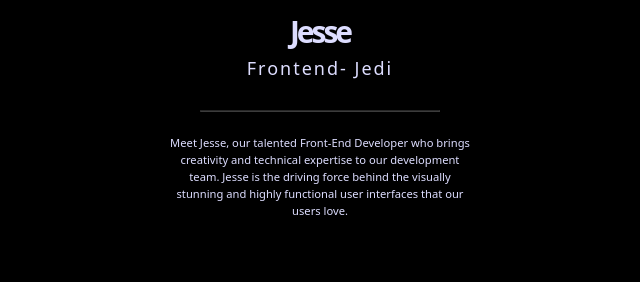
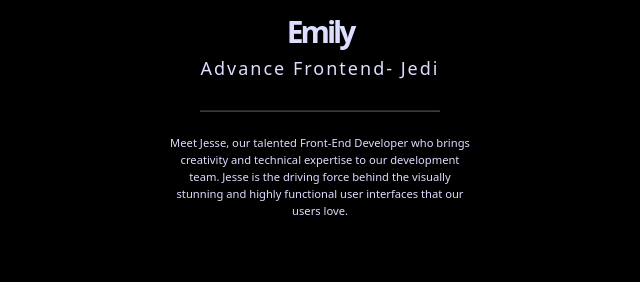
Before and after one commit to EmilionR/jedi-blades-hackathon, a Django app: page /team/ in a window 1280 px wide. Shown: the part 2083-2365 px from the top of the page, without its empty margins (320-960 px from the left). Run offline with Django 5.2, Linux system fonts and the light colour scheme; some libraries are stand-ins or nearby versions.

Commit message:
add names of team members

```diff
--- a/app/templates/team.html
+++ b/app/templates/team.html
@@ -15,8 +15,8 @@
             <div class="team-member-card">
                 <img src="https://res.cloudinary.com/digqsxx3z/image/upload/v1716583374/jesse_kpojhr.jpg" alt="Profile picture of Jesse" />
                 <div class="team-member-card-header">
-                    <h2 class="heading-2">Jesse</h2>
-                    <h3 class="subheading">Frontend- Jedi</h3>
+                    <h2 class="heading-2">Emil</h2>
+                    <h3 class="subheading">Scrummaster- Jedi</h3>
                 </div>
                 <hr />
                 <p>
@@ -47,8 +47,8 @@
             <div class="team-member-card">
                 <img src="https://res.cloudinary.com/digqsxx3z/image/upload/v1716583374/jesse_kpojhr.jpg" alt="Profile picture of Jesse" />
                 <div class="team-member-card-header">
-                    <h2 class="heading-2">Jesse</h2>
-                    <h3 class="subheading">Frontend- Jedi</h3>
+                    <h2 class="heading-2">Johnny</h2>
+                    <h3 class="subheading">Fullstack - Jedi</h3>
                 </div>
                 <hr />
                 <p>
@@ -63,8 +63,8 @@
             <div class="team-member-card">
                 <img src="https://res.cloudinary.com/digqsxx3z/image/upload/v1716583374/jesse_kpojhr.jpg" alt="Profile picture of Jesse" />
                 <div class="team-member-card-header">
-                    <h2 class="heading-2">Jesse</h2>
-                    <h3 class="subheading">Frontend- Jedi</h3>
+                    <h2 class="heading-2">Emily </h2>
+                    <h3 class="subheading">Advance Frontend- Jedi</h3>
                 </div>
                 <hr />
                 <p>
@@ -79,7 +79,7 @@
             <div class="team-member-card">
                 <img src="https://res.cloudinary.com/digqsxx3z/image/upload/v1716583374/jesse_kpojhr.jpg" alt="Profile picture of Jesse" />
                 <div class="team-member-card-header">
-                    <h2 class="heading-2">Jesse</h2>
+                    <h2 class="heading-2">Siya</h2>
                     <h3 class="subheading">Frontend- Jedi</h3>
                 </div>
                 <hr />
```
